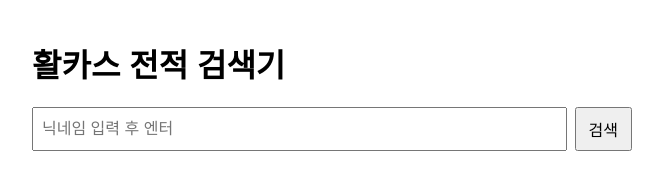
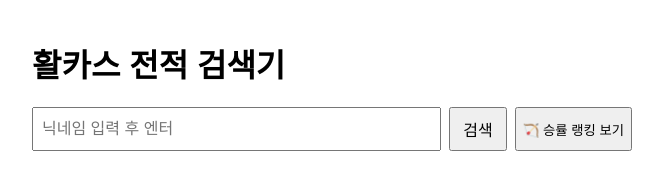
Before and after one commit to okssissakssak/minecraft-stats, a plain HTML site: page index.html in a window 1280 px wide. Shown: the whole page, without its empty margins (308-971 px from the left). Drawn offline with Linux system fonts and the light colour scheme.

Commit message:
랭킹버튼추가

```diff
--- a/index.html
+++ b/index.html
@@ -11,6 +11,8 @@
   <div class="search-box">
     <input type="text" id="searchInput" placeholder="닉네임 입력 후 엔터">
     <button id="searchBtn">검색</button>
+    <button id="rankingBtn">🏹 승률 랭킹 보기</button>
+
   </div>
 
   <div id="result"></div>
```
